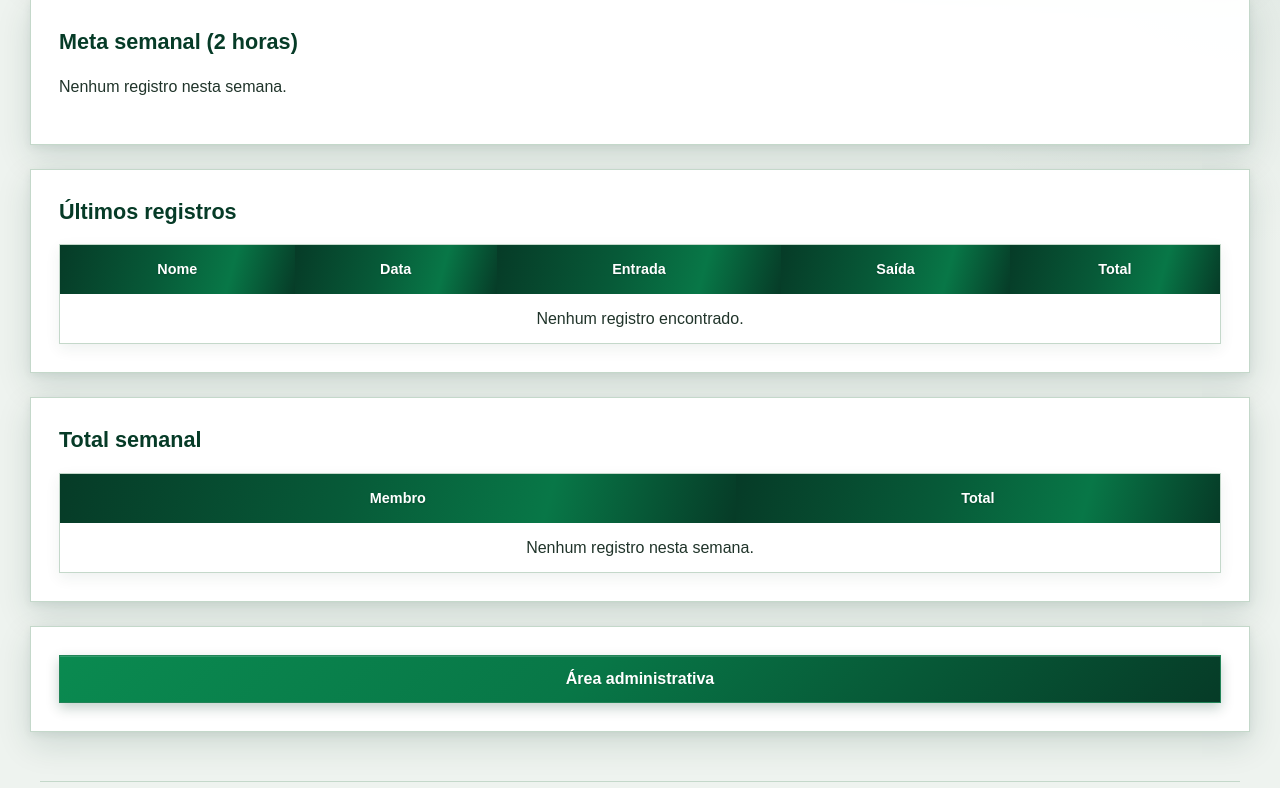
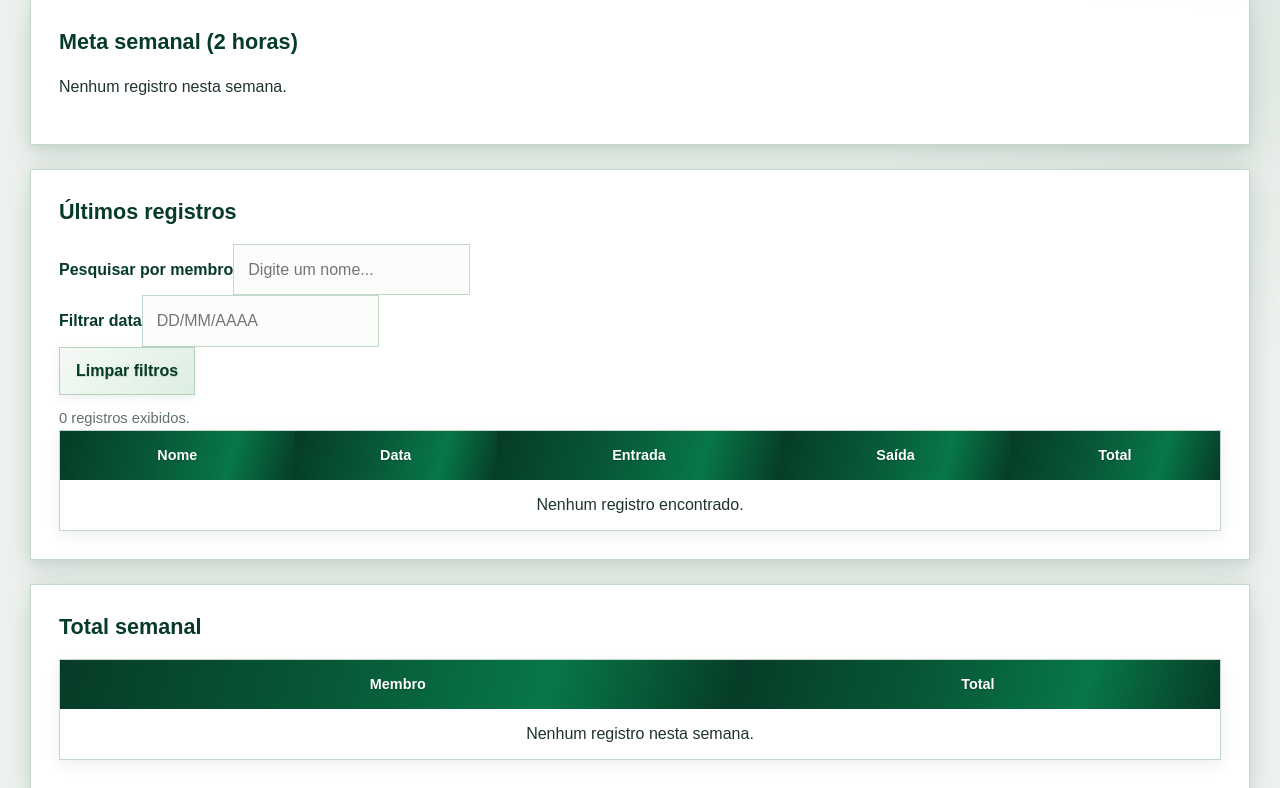
Before and after one commit to qualidadeflorestajr-dot/ControleHoras3.0, a Flask app: page / in a window 1280 px wide. Shown: the part 769-1557 px from the top of the page. Run offline with Flask 3, Linux system fonts and the light colour scheme; data comes from the database, SQL or seed files in the repository; data that the repository does not hold is empty.

Commit message:
Adiciona pesquisa aos últimos registros da página principal

```diff
--- a/templates/index.html
+++ b/templates/index.html
@@ -76,8 +76,14 @@
 
     <section class="card">
         <h2>Últimos registros</h2>
+        <div class="filtros-tabela" aria-label="Pesquisa dos últimos registros">
+            <div><label for="filtro-registros-home">Pesquisar por membro</label><input id="filtro-registros-home" type="search" placeholder="Digite um nome..." autocomplete="off"></div>
+            <div><label for="filtro-data-home">Filtrar data</label><input id="filtro-data-home" type="text" placeholder="DD/MM/AAAA" inputmode="numeric" autocomplete="off"></div>
+            <button type="button" id="limpar-filtros-home" class="botao-secundario">Limpar filtros</button>
+            <p id="resultado-filtros-home" class="ajuda" role="status" aria-live="polite"></p>
+        </div>
         <div class="tabela-responsiva">
-        <table>
+        <table id="tabela-registros-home">
             <thead><tr><th>Nome</th><th>Data</th><th>Entrada</th><th>Saída</th><th>Total</th></tr></thead>
             <tbody>
             {% if registros %}
@@ -140,6 +146,28 @@ formEntrada.addEventListener("submit", function(event) {
         formEntrada.submit();
     }, { timeout: 8000, maximumAge: 60000 });
 });
+const filtroRegistrosHome = document.getElementById("filtro-registros-home");
+const filtroDataHome = document.getElementById("filtro-data-home");
+const tabelaRegistrosHome = document.getElementById("tabela-registros-home");
+const resultadoFiltrosHome = document.getElementById("resultado-filtros-home");
+function filtrarRegistrosHome() {
+    const nome = filtroRegistrosHome.value.trim().toLocaleLowerCase("pt-BR");
+    const data = filtroDataHome.value.trim();
+    let visiveis = 0;
+    tabelaRegistrosHome.querySelectorAll("tbody tr").forEach(function(linha) {
+        const c = linha.querySelectorAll("td");
+        if (c.length < 5) return;
+        const corresponde = c[0].textContent.trim().toLocaleLowerCase("pt-BR").includes(nome) && c[1].textContent.trim().includes(data);
+        linha.hidden = !corresponde;
+        if (corresponde) visiveis++;
+    });
+    resultadoFiltrosHome.textContent = visiveis + (visiveis === 1 ? " registro exibido." : " registros exibidos.");
+}
+[filtroRegistrosHome, filtroDataHome].forEach(c => c.addEventListener("input", filtrarRegistrosHome));
+document.getElementById("limpar-filtros-home").addEventListener("click", function() {
+    filtroRegistrosHome.value = ""; filtroDataHome.value = ""; filtrarRegistrosHome();
+});
+filtrarRegistrosHome();
 </script>
 </body>
 </html>
```
